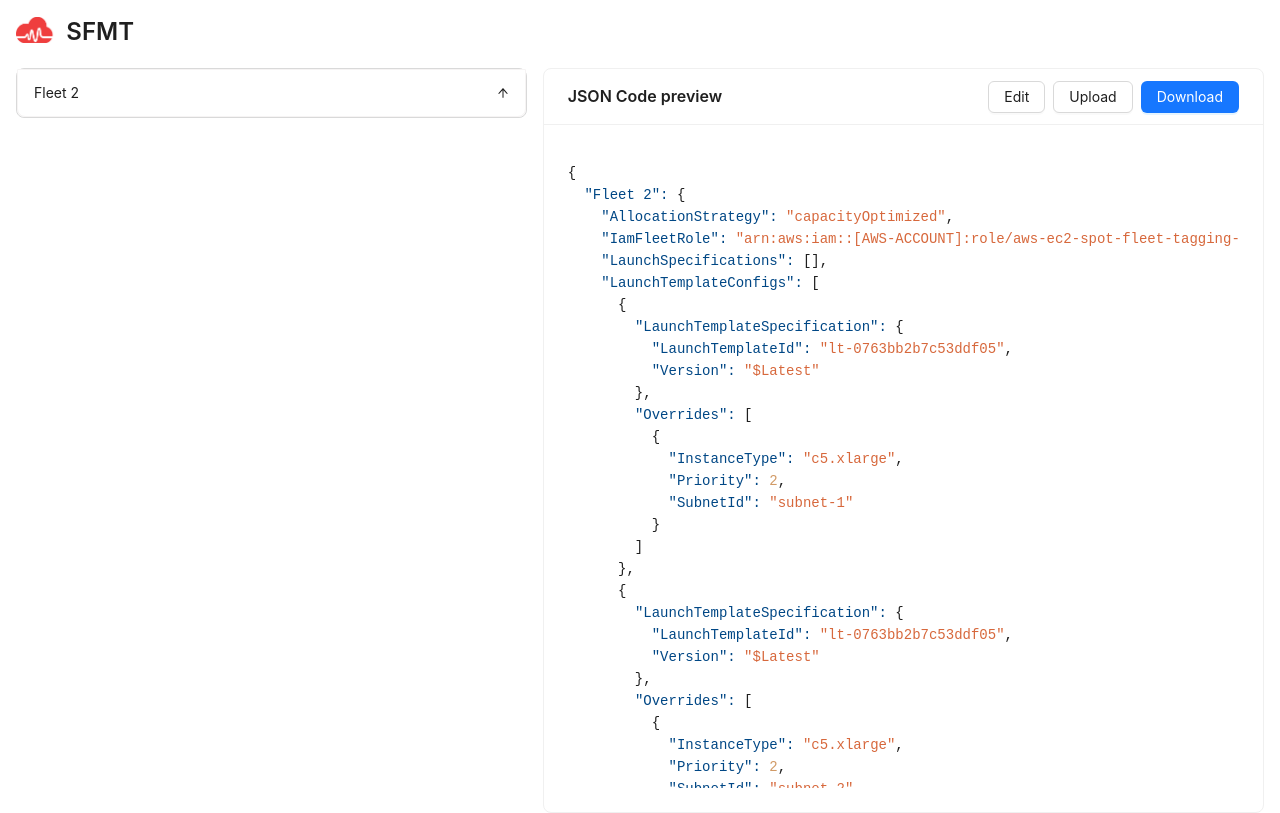
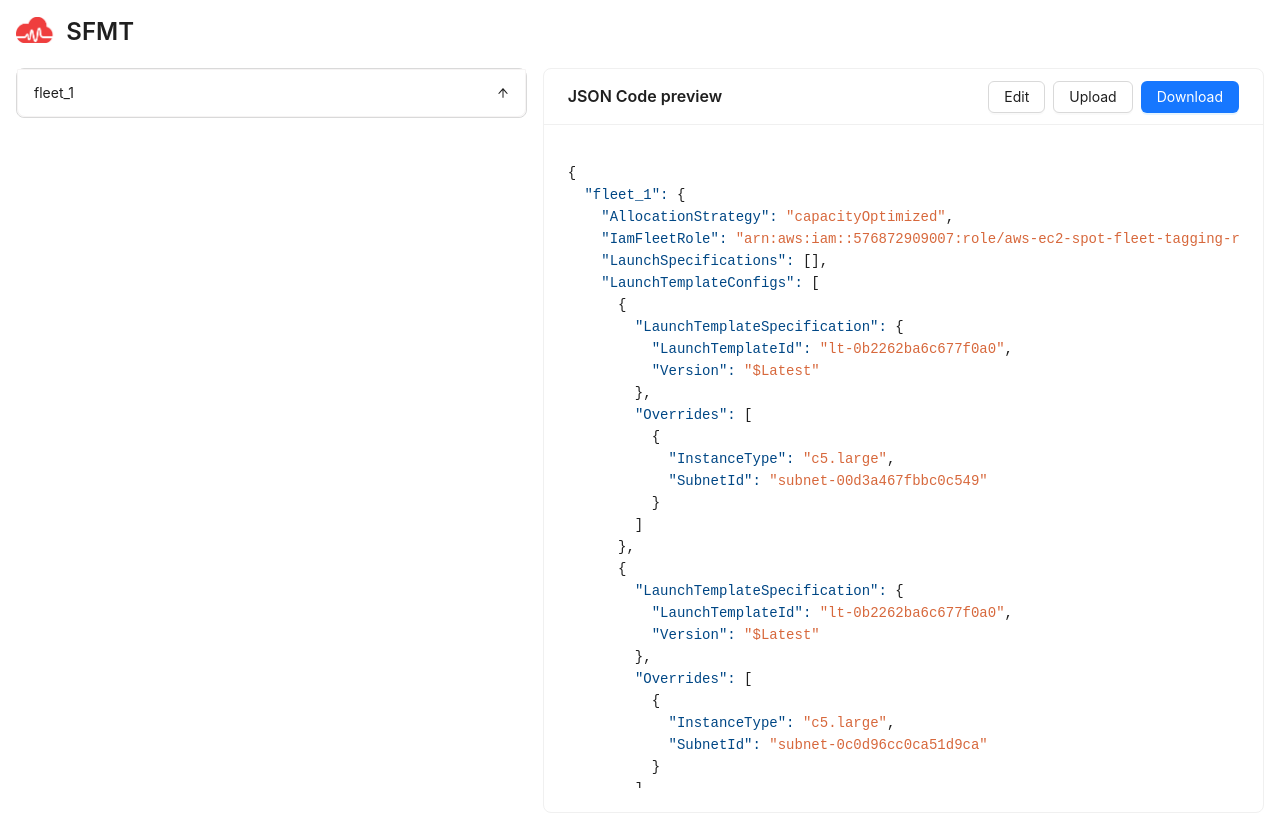
Before and after one commit to trackit/Deadline-rfdk-public, a React (Create React App) app in the folder DeadlineStack/spotfleet-mgmt-ui/client/: page / in a window 1280 px wide. Built offline with nearby package versions, Linux system fonts and the light colour scheme.

Commit message:
feat(front-end): make form adapted to json card preview

```diff
--- a/DeadlineStack/spotfleet-mgmt-ui/client/src/components/DynamicForm.tsx
+++ b/DeadlineStack/spotfleet-mgmt-ui/client/src/components/DynamicForm.tsx
@@ -8,6 +8,7 @@ import DropDownSelector from './DropDownSelector';
 import { AllocationStrategyValue, TypeValue } from '../data/ItemsValues';
 import TagSpecifications from './TagSpecifications';
 import LaunchTemplateConfigs from './LaunchTemplateConfigs';
+import InputFleetName from './InputFleetName';
 
 
 const DynamicForm = ({ formData, onDataUpdate }: FleetFormProps) => {
@@ -25,6 +26,16 @@ const DynamicForm = ({ formData, onDataUpdate }: FleetFormProps) => {
     setActiveKey(key);
   };
 
+  const handleAllocationStrategyChange = (fleetName: string, allocationStrategy: string) => {
+    setFormValues(prevFormValues => ({
+      ...prevFormValues,
+      [fleetName]: {
+        ...prevFormValues[fleetName],
+        AllocationStrategy: allocationStrategy,
+      },
+    }));
+  };
+
   const handleLaunchTemplateConfigChange = (fleetName: string, updatedValue: LaunchTemplateConfig) => {
     setLaunchTemplateConfig(prevState => {
       const newState = new Map<string, LaunchTemplateConfig>(prevState);
@@ -33,30 +44,33 @@ const DynamicForm = ({ formData, onDataUpdate }: FleetFormProps) => {
     });
   };
 
-
   const getLaunchTemplateConfig = (fleetName: string, values: Fleet): LaunchTemplateConfig => {
     const overridesMap: { [key: string]: { InstanceType: string; SubnetIds: string[]; Priorities: number } } = {};
     const LaunchTemplateSpecification = { LaunchTemplateId: '', Version: '' };
+    const allOverrides: Override[] = [];
 
-    if (!values[fleetName].LaunchTemplateConfigs) return { LaunchTemplateSpecification: { LaunchTemplateId: '', Version: '' }, Overrides: [] };
+    if (!values[fleetName].LaunchTemplateConfigs)
+      return { LaunchTemplateSpecification: LaunchTemplateSpecification, Overrides: [] };
+
     values[fleetName].LaunchTemplateConfigs.forEach((config: LaunchTemplateConfig) => {
       LaunchTemplateSpecification.LaunchTemplateId = config.LaunchTemplateSpecification.LaunchTemplateId;
       LaunchTemplateSpecification.Version = config.LaunchTemplateSpecification.Version;
+
       config.Overrides.forEach((override: Override) => {
         if (!overridesMap[override.InstanceType])
           overridesMap[override.InstanceType] = { InstanceType: override.InstanceType, SubnetIds: [], Priorities: override.Priority };
+
         if (Array.isArray(override.SubnetId)) {
           override.SubnetId.forEach(subnet => {
             overridesMap[override.InstanceType].SubnetIds.push(subnet);
           });
-        } else {
+          return;
+        }
         overridesMap[override.InstanceType].SubnetIds.push(override.SubnetId);
-        }
       });
       return config;
     });
 
-    const allOverrides: Override[] = [];
     for (const key in overridesMap) {
       if (!Object.prototype.hasOwnProperty.call(overridesMap, key))
         continue;
@@ -71,7 +85,8 @@ const DynamicForm = ({ formData, onDataUpdate }: FleetFormProps) => {
     const allTemplateConfigs: LaunchTemplateConfig[] = [];
 
     updatedLaunchTemplateConfig.Overrides.forEach((override) => {
-      if (Array.isArray(override.SubnetId)) {
+      if (!Array.isArray(override.SubnetId))
+        return;
       override.SubnetId.forEach((subnetId) => {
         const newLaunchTemplateConfig: LaunchTemplateConfig = {
           LaunchTemplateSpecification: updatedLaunchTemplateConfig.LaunchTemplateSpecification,
@@ -83,7 +98,6 @@ const DynamicForm = ({ formData, onDataUpdate }: FleetFormProps) => {
         };
         allTemplateConfigs.push(newLaunchTemplateConfig);
       });
-      }
     });
     values[fleetName].LaunchTemplateConfigs = allTemplateConfigs;
   };
@@ -107,37 +121,23 @@ const DynamicForm = ({ formData, onDataUpdate }: FleetFormProps) => {
   const onFinish = (values: any) => {
     let updatedValues = { ...formValues, ...values };
     Object.keys(updatedValues).forEach((fleetName) => {
+      const newLaunchTemplateConfig = launchTemplateConfig.get(fleetName);
       let updatedFleetName = fleetName;
 
       if (updatedValues[fleetName].FleetName) {
         updatedFleetName = updatedValues[updatedFleetName].FleetName;
         updatedValues = updateFleetName(fleetName, updatedValues[fleetName].FleetName, updatedValues);
       }
-
-      const newLaunchTemplateConfig = launchTemplateConfig.get(updatedFleetName);
       if (newLaunchTemplateConfig)
         updateLaunchTemplateConfig(updatedFleetName, updatedValues, newLaunchTemplateConfig);
-      if (!updatedValues[updatedFleetName].LaunchSpecifications)
-        return;
-      updatedValues[updatedFleetName].LaunchSpecifications.forEach((specification: any) => {
-        if (!specification.InstanceType && typeof specification.InstanceType === 'string')
-          return;
-        const instanceTypes = specification.InstanceType.split(' ').map((type: string) => type.trim());
-        delete specification.InstanceType;
-        instanceTypes.forEach((instanceType: string) => {
-          const newSpecification = { ...specification, InstanceType: instanceType };
-          updatedValues[updatedFleetName].LaunchSpecifications.push(newSpecification);
+      else
+        updatedValues[updatedFleetName].LaunchTemplateConfigs = formValues[fleetName].LaunchTemplateConfigs;
+      updatedValues[updatedFleetName].LaunchSpecifications = formValues[fleetName].LaunchSpecifications;
     });
-        updatedValues[updatedFleetName].LaunchSpecifications = updatedValues[updatedFleetName].LaunchSpecifications.filter(
-          (spec: any) => spec.InstanceType !== undefined
-        );
-      });
-    });
-
     onDataUpdate(updatedValues);
     setSubmittedValues(updatedValues);
+  };
 
-  };
   const handleExport = () => {
     if (submittedValues) {
       const json = JSON.stringify(submittedValues, null, 2);
@@ -158,16 +158,6 @@ const DynamicForm = ({ formData, onDataUpdate }: FleetFormProps) => {
     }
   };
 
-  const handleAllocationStrategyChange = (fleetName: string, allocationStrategy: string) => {
-    setFormValues(prevFormValues => ({
-      ...prevFormValues,
-      [fleetName]: {
-        ...prevFormValues[fleetName],
-        AllocationStrategy: allocationStrategy,
-      },
-    }));
-  };
-
   const renderLaunchTemplateConfig = (fleetName: string, values: Fleet) => {
     const isPrioritized = values[fleetName].AllocationStrategy === 'capacityOptimizedPrioritized';
     const fleetLaunchTemplateConfig = getLaunchTemplateConfig(fleetName, values);
@@ -177,35 +167,38 @@ const DynamicForm = ({ formData, onDataUpdate }: FleetFormProps) => {
     );
   }
 
-  const collapseItems = Object.entries(formValues).map(([fleetName, fleet], index_collapse) => ({
+  const collapseItems = Object.entries(formValues).map(([fleetName, fleet]) => ({
     key: fleetName,
     label: fleetName,
     children: (
-     <div style={{ height: '60vh', overflow: 'scroll', whiteSpace: 'pre-wrap' }}>
-       <Form onFinish={onFinish} initialValues={formValues}>
-        <InputField
+      <div style={{ maxHeight: '500px', overflow: 'auto' }}>
+        <Form key={JSON.stringify(formValues)} onFinish={onFinish} initialValues={formValues}>
+          <InputFleetName
             title="Setup your fleet"
             sentence="Edit your fleet name"
             placeholder="Fleet name"
             initialValue={fleetName}
             name={[fleetName, 'FleetName']}
           />
+          <DropDownSelector label="AllocationStrategy" name={[fleetName, 'AllocationStrategy']} items={AllocationStrategyValue} onChange={(value) => handleAllocationStrategyChange(fleetName, value)} />
+          <InputField title='IamFleetRole' name={[fleetName, 'IamFleetRole']} placeholder="IamFleetRole" />
           {renderLaunchTemplateConfig(fleetName, formValues)}
           <BooleanSelector label="TerminateInstancesWithExpiration" name={[fleetName, 'TerminateInstancesWithExpiration']} />
-        <BooleanSelector label="ReplaceUnhealthyInstances" name={[fleetName, 'ReplaceUnhealthyInstances']} />
-        <DropDownSelector label="AllocationStrategy" name={[fleetName, 'AllocationStrategy']} items={AllocationStrategyValue} onChange={(value) => handleAllocationStrategyChange(fleetName, value)} />
-        <DropDownSelector label="Type" name={[fleetName, 'Type']} items={TypeValue} />
           <Typography.Title level={5}>Worker maximum capacity</Typography.Title>
           <Form.Item name={[fleetName, 'TargetCapacity']} >
-          <InputNumber min={1} />
+            <InputNumber min={0} variant="filled" style={{ width: 120 }}/>
           </Form.Item>
+          <BooleanSelector label="ReplaceUnhealthyInstances" name={[fleetName, 'ReplaceUnhealthyInstances']} />
+          <DropDownSelector label="Type" name={[fleetName, 'Type']} items={TypeValue} />
+          <Form.Item >
             <TagSpecifications name={[fleetName, 'TagSpecifications']} subItems={['ResourceType', 'Tags']} />
+          </Form.Item>
           <Space>
             <Form.Item>
-          <Button type="primary" htmlType="submit">Submit</Button>
+              <Button type="primary" htmlType="submit"  >Submit</Button>
             </Form.Item>
             <Form.Item>
-        <Button  onClick={handleExport}>Export</Button>
+              <Button onClick={() => handleExport()} >Export</Button>
             </Form.Item>
           </Space>
         </Form>
--- /dev/null
+++ b/DeadlineStack/spotfleet-mgmt-ui/client/src/components/InputFleetName.tsx
@@ -0,0 +1,40 @@
+import React, { useState } from 'react';
+import { Form, Input, Typography } from 'antd';
+
+interface InputFleetNameProps {
+  title?: string;
+  sentence?: string;
+  placeholder?: string;
+  initialValue?: string;
+  name: (string | number)[];
+}
+
+const InputFleetName: React.FC<InputFleetNameProps> = ({ title, sentence, placeholder, initialValue, name }) => {
+  const [value, setValue] = useState(initialValue || '');
+
+  const handleChange = (event: React.ChangeEvent<HTMLInputElement>) => {
+    setValue(event.target.value);
+  };
+
+  return (
+    <div>
+      <Typography.Title level={5}>{title}</Typography.Title>
+      <p>{sentence}</p>
+      <Form.Item
+      name={name}
+      rules={[
+        {
+          pattern: new RegExp(
+            /^[a-zA-Z0-9_-]+$/i
+          ),
+          message: "Fleet name contained invalid characters. Valid characters are A-Z, a-z, 0-9, - and _"
+        }
+      ]}
+      >
+      <Input placeholder={placeholder} variant='filled' value={value} onChange={handleChange} defaultValue={value} />
+      </Form.Item>
+    </div>
+  );
+};
+
+export default InputFleetName;
--- a/DeadlineStack/spotfleet-mgmt-ui/client/src/components/JsonPreviewCard.tsx
+++ b/DeadlineStack/spotfleet-mgmt-ui/client/src/components/JsonPreviewCard.tsx
@@ -82,14 +82,14 @@ const JsonPreviewCard: React.FC<JsonPreviewCardProps> = ({ data, onDataUpdate })
             if (!event.target?.result)
                 return;
             try {
-                JSON.parse(event.target.result as string);
+                const uploadedDAta = JSON.parse(event.target.result as string);
+                onDataUpdate(uploadedDAta);
             } catch (error) {
                 notification.open({
                     message: 'Invalid JSON format',
                     description: 'Please make sure the JSON is correctly formatted.',
                 });
                 setIsEditing(true);
-
             }
         };
         reader.readAsText(file);
@@ -108,14 +108,14 @@ const JsonPreviewCard: React.FC<JsonPreviewCardProps> = ({ data, onDataUpdate })
     };
 
     return (
-        <div className="card">
+        <div className='card'>
             <Card title="JSON Code preview" extra={
             <Flex gap="small" wrap="wrap">
                 <Button type="default" onClick={() => handleEditClick(isEditing)}>{isEditing ? 'Save' : 'Edit'}</Button>
                 <Button type="default" onClick={uploadJson}>Upload</Button>
                 <Button type="primary" onClick={downloadJson}>Download</Button>
             </Flex>
-            } style={{ height: '100%' }}>
+        } style={{ height : '100%'}}>
             {getRenderedContent(isEditing)}
         </Card>
         </div>
--- a/DeadlineStack/spotfleet-mgmt-ui/client/src/data/config.ts
+++ b/DeadlineStack/spotfleet-mgmt-ui/client/src/data/config.ts
@@ -1,69 +1,66 @@
 
 const fleetData = {
-    "Fleet 2":{
-        AllocationStrategy:"capacityOptimized",
-        IamFleetRole:"arn:aws:iam::[AWS-ACCOUNT]:role/aws-ec2-spot-fleet-tagging-role",
-        LaunchSpecifications:[],
-        LaunchTemplateConfigs:[
+   "fleet_1": {
+       "AllocationStrategy": "capacityOptimized",
+       "IamFleetRole": "arn:aws:iam::576872909007:role/aws-ec2-spot-fleet-tagging-role",
+       "LaunchSpecifications": [],
+       "LaunchTemplateConfigs": [
            {
                "LaunchTemplateSpecification": {
-                   "LaunchTemplateId": "lt-0763bb2b7c53ddf05",
+                 "LaunchTemplateId": "lt-0b2262ba6c677f0a0",
                  "Version": "$Latest"
                },
                "Overrides": [
                  {
-                      "InstanceType": "c5.xlarge",
-                      "Priority": 2,
-                      "SubnetId": "subnet-1"
+                   "InstanceType": "c5.large",
+                   "SubnetId": "subnet-00d3a467fbbc0c549"
                  }
                ]
              },
              {
                "LaunchTemplateSpecification": {
-                   "LaunchTemplateId": "lt-0763bb2b7c53ddf05",
+                 "LaunchTemplateId": "lt-0b2262ba6c677f0a0",
                  "Version": "$Latest"
                },
                "Overrides": [
                  {
-                      "InstanceType": "c5.xlarge",
-                      "Priority": 2,
-                      "SubnetId": "subnet-2"
+                   "InstanceType": "c5.large",
+                   "SubnetId": "subnet-0c0d96cc0ca51d9ca"
                  }
                ]
              },
              {
                "LaunchTemplateSpecification": {
-                   "LaunchTemplateId": "lt-0763bb2b7c53ddf05",
+                 "LaunchTemplateId": "lt-0b2262ba6c677f0a0",
                  "Version": "$Latest"
                },
                "Overrides": [
                  {
-                      "InstanceType": "t3.small",
-                      "Priority": 2,
-                      "SubnetId": "subnet-1"
+                   "InstanceType": "c5.large",
+                   "SubnetId": "subnet-0cff6ec4642a1a9b1"
                  }
                ]
+             }
+       ],
+       "ReplaceUnhealthyInstances": true,
+       "TargetCapacity": 1,
+       "TerminateInstancesWithExpiration": true,
+       "Type": "maintain",
+       "TagSpecifications": [
+           {
+               "ResourceType": "spot-fleet-request",
+               "Tags": [
+                   {
+                       "Value": "0.42.0:SpotEventPluginFleet",
+                       "Key": "aws-rfdk"
                    },
-      ],
-      ReplaceUnhealthyInstances:true,
-      TargetCapacity:2,
-      TerminateInstancesWithExpiration:true,
-      Type:"maintain",
-      TagSpecifications:[
                    {
-            ResourceType:"spot-fleet-request",
-            Tags:[
-                {
-                    Value:"[PROJECT-VALUE]",
-                    Key:"project"
+                       "Value": "1.1.9",
+                       "Key": "deployedByStudioBuilderVersion"
                    }
-
                ]
-
            }
-
        ]
-
    }
 };
 
```
Also changed, not shown: DeadlineStack/spotfleet-mgmt-ui/client/src/utils/fleet.ts (deleted, +0 -22 lines), DeadlineStack/spotfleet-mgmt-ui/client/src/components/JsonEditor.tsx (line endings or trailing spaces). Lines whose indentation alone changed are shown as unchanged.
